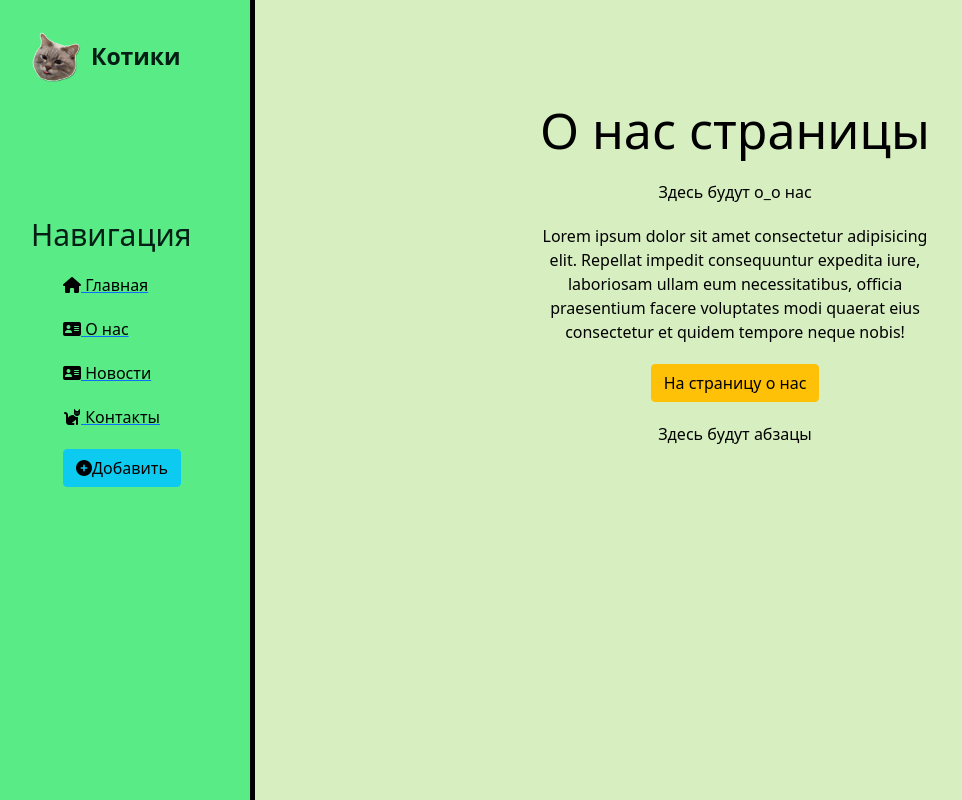
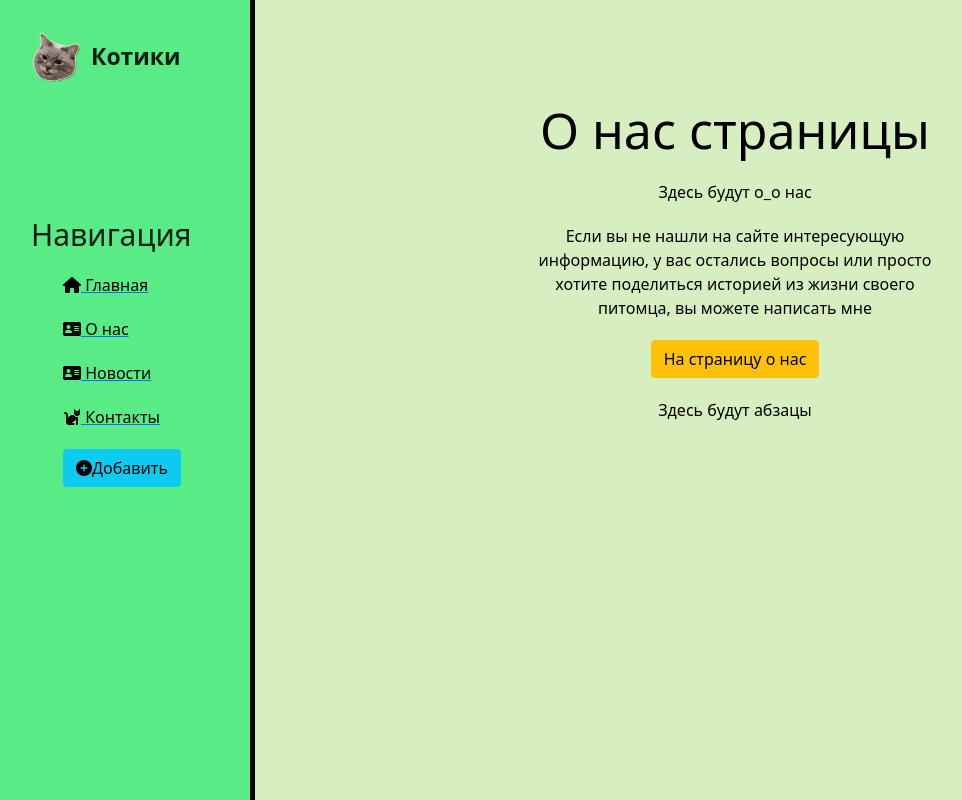
Before and after one commit to Elena250289/Newapp, a Django app: page /about in a window 1280 px wide. Shown: the whole page, without its empty margins (1-963 px from the left). Run offline with Django 3.2, Linux system fonts and the light colour scheme.

Commit message:
Готовый проект

```diff
--- a/new/new/settings.py
+++ b/new/new/settings.py
@@ -12,7 +12,7 @@ https://docs.djangoproject.com/en/2.2/ref/settings/
 
 
 import os
-from pathlib import Path
+
 
 # Build paths inside the project like this: os.path.join(BASE_DIR, ...)
 BASE_DIR = os.path.dirname(os.path.dirname(os.path.abspath(__file__)))
@@ -22,7 +22,7 @@ BASE_DIR = os.path.dirname(os.path.dirname(os.path.abspath(__file__)))
 # See https://docs.djangoproject.com/en/2.2/howto/deployment/checklist/
 
 # SECURITY WARNING: keep the secret key used in production secret!
-SECRET_KEY = 'bkitchs4+_g&q#h1c@k%k+2#qye9p1(&-_=xez^48c-ax8i0vp'
+T_KEY = 'bkitchs4+_g&q#h1c@k%k+2#qye9p1(&-_=xez^48c-ax8i0vp'
 
 # SECURITY WARNING: don't run with debug turned on in production!
 DEBUG = True
--- a/new/new/urls.py
+++ b/new/new/urls.py
@@ -28,7 +28,8 @@ urlpatterns = [
 
 
 if settings.DEBUG:
-    urlpatterns += static(settings.MEDIA_URL, document_root=settings.MEDIA_ROOT)
+    urlpatterns += static(settings.MEDIA_URL,
+                          document_root=settings.MEDIA_ROOT)
 
 
 handler404 = pageNotFound
--- a/new/novosti/form.py
+++ b/new/novosti/form.py
@@ -6,7 +6,6 @@ class ArtilesForm(ModelForm):
     class Meta:
         model = Artiles
         fields = ['title', 'anons', 'full_text', 'date']
-
         widgets = {
             "title": TextInput(attrs={
                 'class': 'form-control',
--- a/new/novosti/models.py
+++ b/new/novosti/models.py
@@ -11,9 +11,6 @@ class Artiles(models.Model):
     def __str__(self):
         return self.title
 
-
-
-
     class Meta:
         verbose_name = 'Новость'
         verbose_name_plural = 'Новости'
--- a/new/novosti/urls.py
+++ b/new/novosti/urls.py
@@ -4,6 +4,6 @@ from . import views
 urlpatterns = [
     path('', views.novosti_home, name='novosti_home'),
     path('create', views.create, name='create'),
-    path('<int:pk>', views.NovostiDetailView.as_view(), name='novosti_detail'),
-
+    path('<int:pk>', views.NovostiDetailView.as_view(),
+         name='novosti_detail'),
 ]
--- a/new/posts/templates/posts/about.html
+++ b/new/posts/templates/posts/about.html
@@ -7,7 +7,7 @@
     <div class="features">
         <h1>О нас страницы</h1>
         <p>Здесь будут о_о нас<p>
-        <p>Lorem ipsum dolor sit amet consectetur adipisicing elit. Repellat impedit consequuntur expedita iure, laboriosam ullam eum necessitatibus, officia praesentium facere voluptates modi quaerat eius consectetur et quidem tempore neque nobis!</p>
+        <p>Если вы не нашли на сайте интересующую информацию, у вас остались вопросы или просто хотите поделиться историей из жизни своего питомца, вы можете написать мне</p>
         <button class="btn btn-warning">На страницу о нас</button>
         <p>Здесь будут абзацы<p>
     </div>
--- a/new/posts/urls.py
+++ b/new/posts/urls.py
@@ -4,5 +4,4 @@ from . import views
 urlpatterns = [
     path('', views.index, name='home'),
     path('about', views.about, name='about'),
-
 ]
--- a/new/posts/views.py
+++ b/new/posts/views.py
@@ -1,5 +1,5 @@
 from django.shortcuts import render
-from django.http import HttpRequest, HttpResponseNotFound
+from django.http import HttpResponseNotFound
 
 
 def index(request):
@@ -8,6 +8,7 @@ def index(request):
     }
     return render(request, 'posts/index.html', data)
 
+
 def about(request):
     return render(request, 'posts/about.html')
 
```
Also changed, not shown: new/novosti/views.py (+3 -4 lines), README.md.
